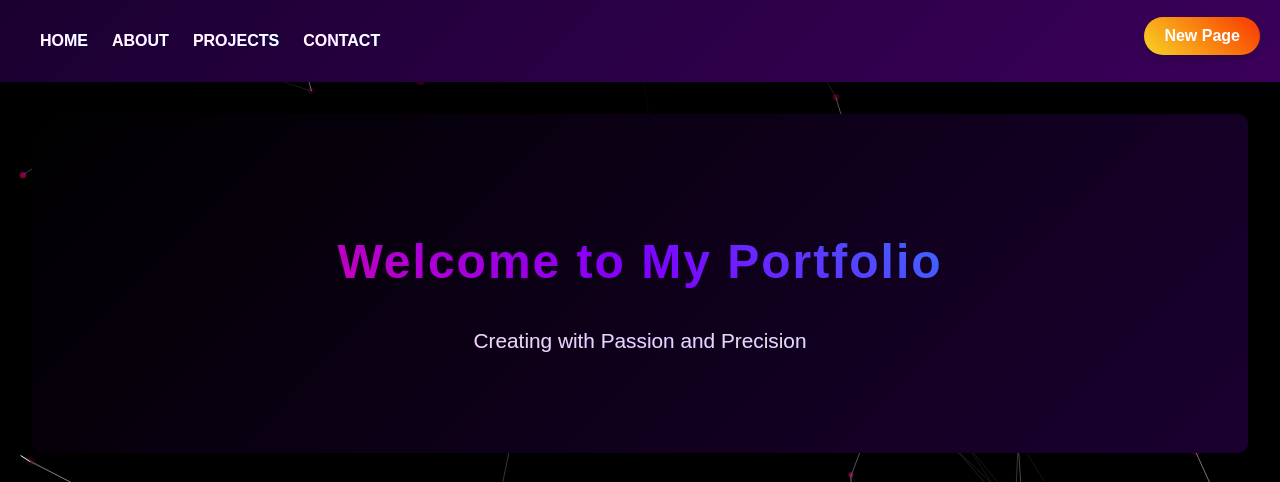
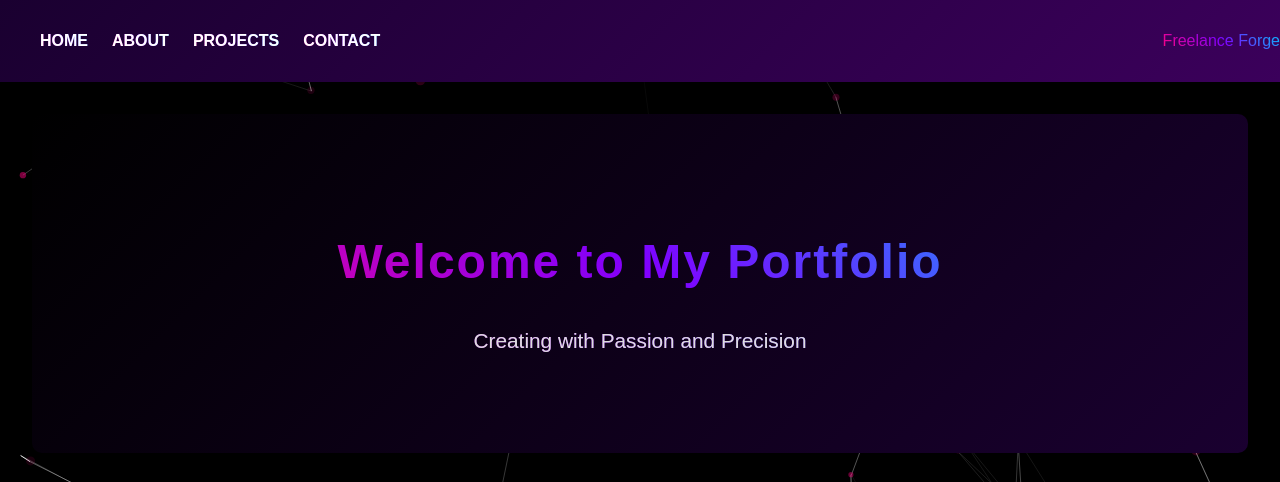
Before and after one commit to ghostxdx4/freelance-forge, a plain HTML site: page index.html in a window 1280 px wide. Shown: the top 482 px of the page. Drawn offline with nearby package versions, Linux system fonts and the light colour scheme.

Commit message:
Update index.html

```diff
--- a/index.html
+++ b/index.html
@@ -39,7 +39,7 @@
                 <li><a href="#projects">Projects</a></li>
                 <li><a href="#contact">Contact</a></li>
             </ul>
-            <a href="new-page.html" class="gradient-btn">New Page</a>
+            <a href="new-page.html" id="gradient-btn">Freelance Forge</a>
         </nav>
     </header>
 
```
